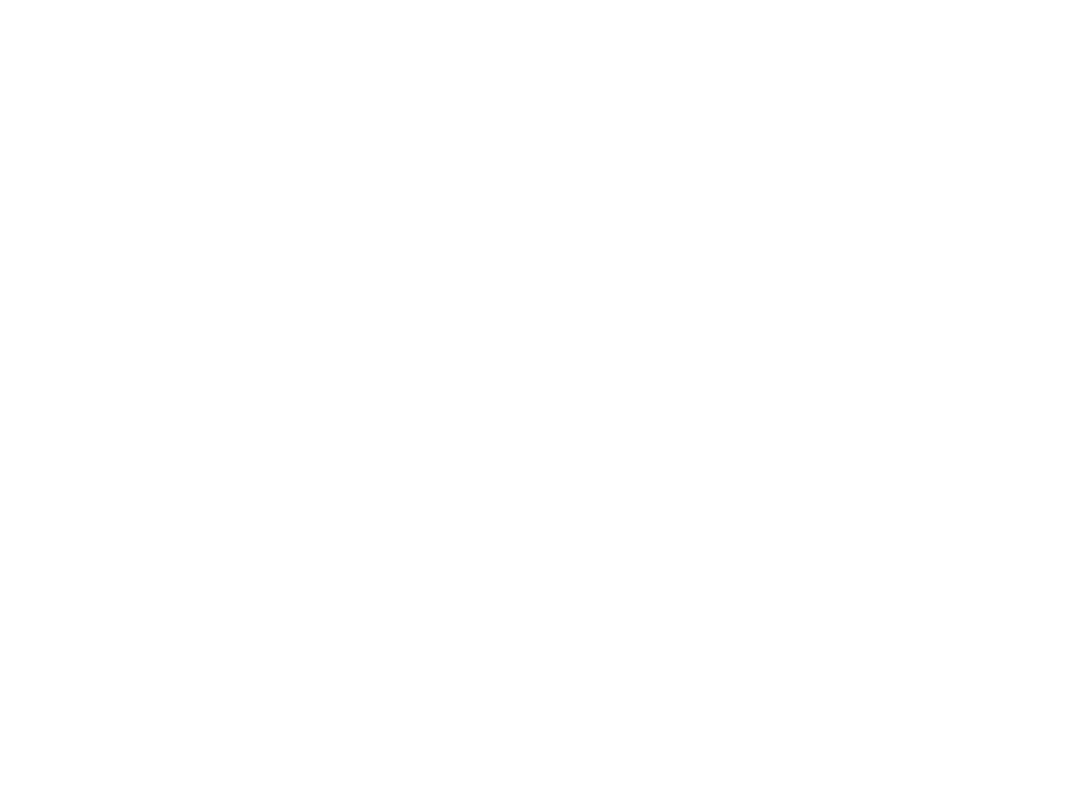
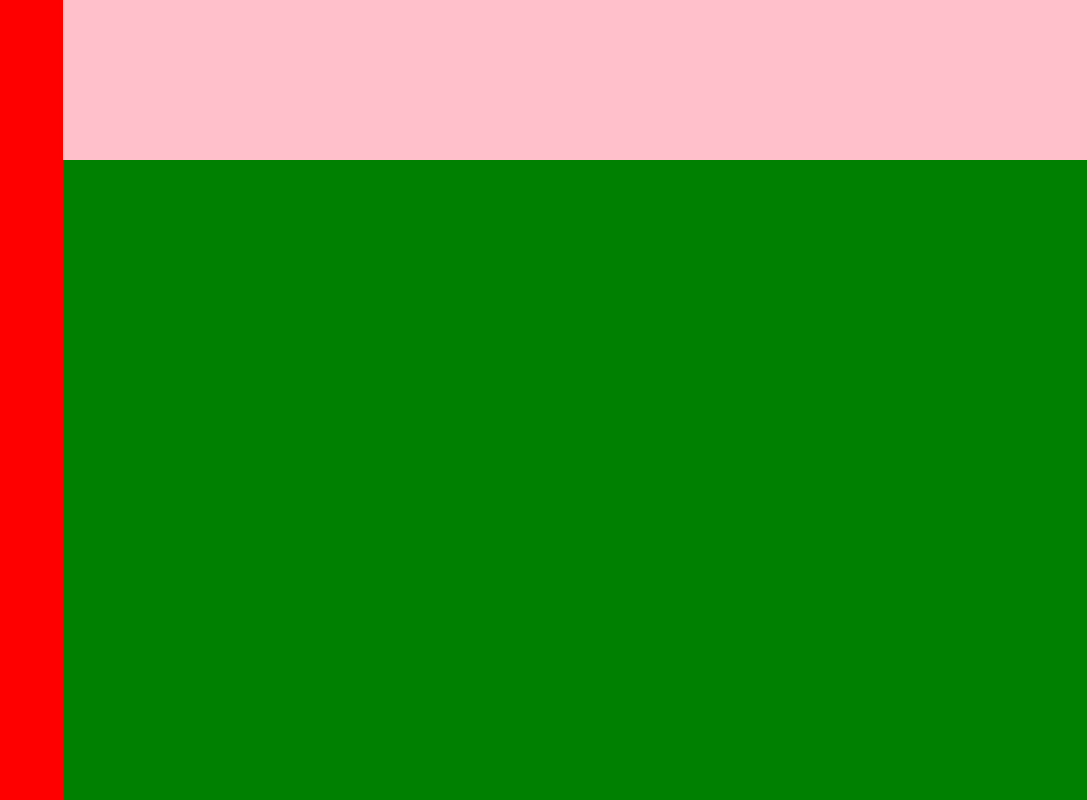
Before and after one commit to silver-shadow/admin-dashboard, a plain HTML site: page index.html in a window 1280 px wide. Shown: the whole page, without its empty margins (193-1280 px from the left). Drawn offline with Linux system fonts and the light colour scheme.

Commit message:
Finish outer layout

```diff
--- a/index.html
+++ b/index.html
@@ -7,6 +7,34 @@
     <link rel="stylesheet" href="style.css">
 </head>
 <body>
+    <div class="container">
+        <div class="sidebar">
+            <div class="pages">
 
+            </div>
+            <div class="settings">
+
+            </div>
+        </div>
+        <div class="header">
+            <div class="top">
+
+            </div>
+            <div class="bottom">
+
+            </div>
+        </div>
+        <div class="main-content">
+            <div class="projects">
+
+            </div>
+            <div class="announcements">
+
+            </div>
+            <div class="trending">
+
+            </div>
+        </div>
+    </div>
 </body>
 </html>
--- a/style.css
+++ b/style.css
@@ -0,0 +1,29 @@
+* {
+    margin: 0;
+}
+
+.container {
+    display: grid;
+    grid-template: 1fr 4fr / 1fr 4fr;
+    grid-template-areas:
+        "sidebar header"
+        "sidebar main-content";
+    height: 100vh;
+}
+
+.sidebar{
+    grid-area: sidebar;
+    background-color: red;
+}
+
+.header {
+    grid-area: header;
+    background-color: pink;
+    display: grid;
+}
+
+.main-content {
+    grid-area: main-content;
+    background-color: green;
+    /* height: 30vh; */
+}
```
Also changed, not shown: 1 other file.
